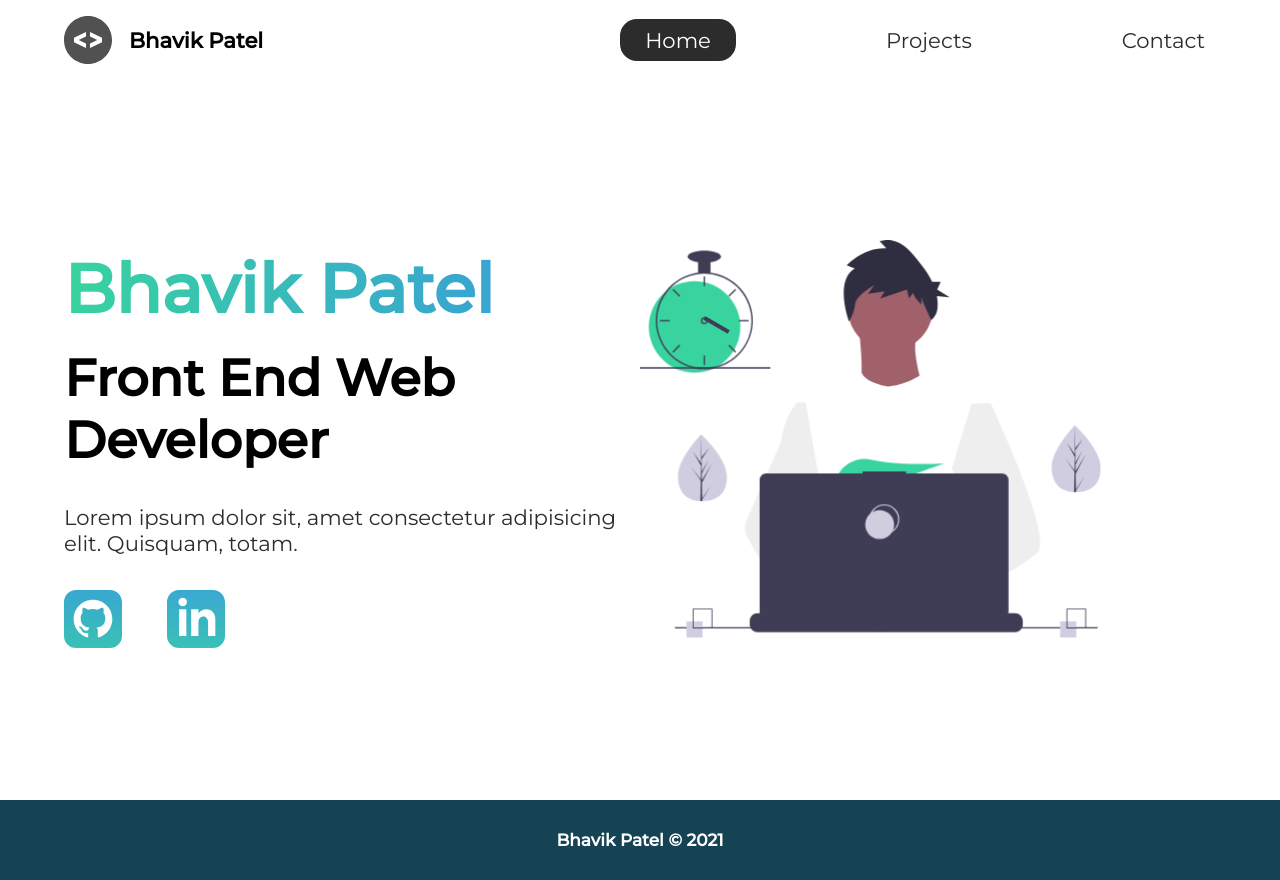
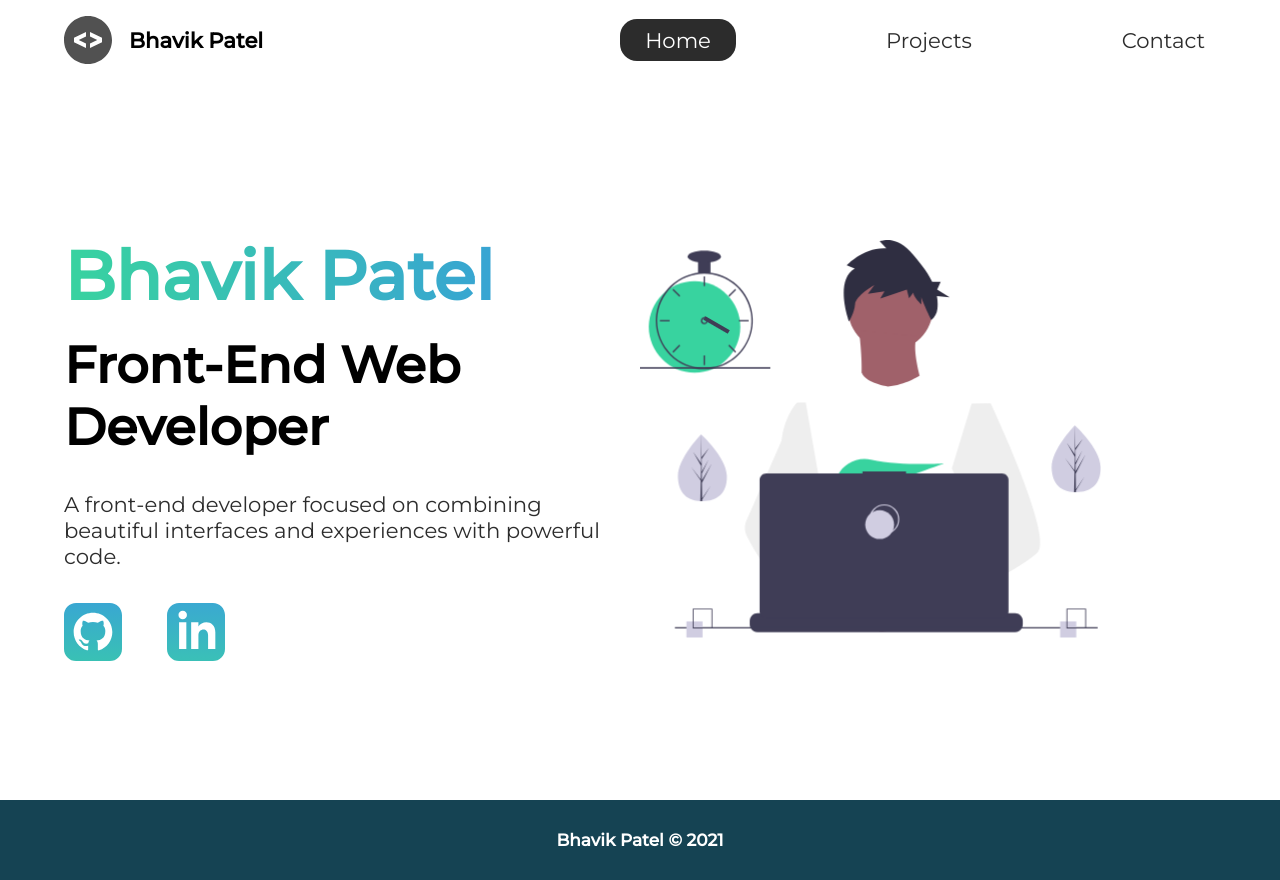
Before and after one commit to Bhav-Dev/portfolio, a plain HTML site: page index.html in a window 1280 px wide. Drawn offline with Linux system fonts and the light colour scheme.

Commit message:
Update index.html

```diff
--- a/index.html
+++ b/index.html
@@ -33,8 +33,8 @@
     <section class="intro">
         <div class="intro-text">
             <h2>Bhavik Patel</h2>
-            <h3>Front End Web <br /> Developer</h3>
-            <p>Lorem ipsum dolor sit, amet consectetur adipisicing elit. Quisquam, totam.</p>
+            <h3>Front-End Web <br /> Developer</h3>
+            <p>A front-end developer focused on combining beautiful interfaces and experiences with powerful code.</p>
             <div class="intro-social">
                 <a href=""><img src="/icons/github.svg" alt="github-social-link"></a>
                 <a href=""><img src="/icons/linked-in.svg" alt="linkedin-social-link"></a>
```
